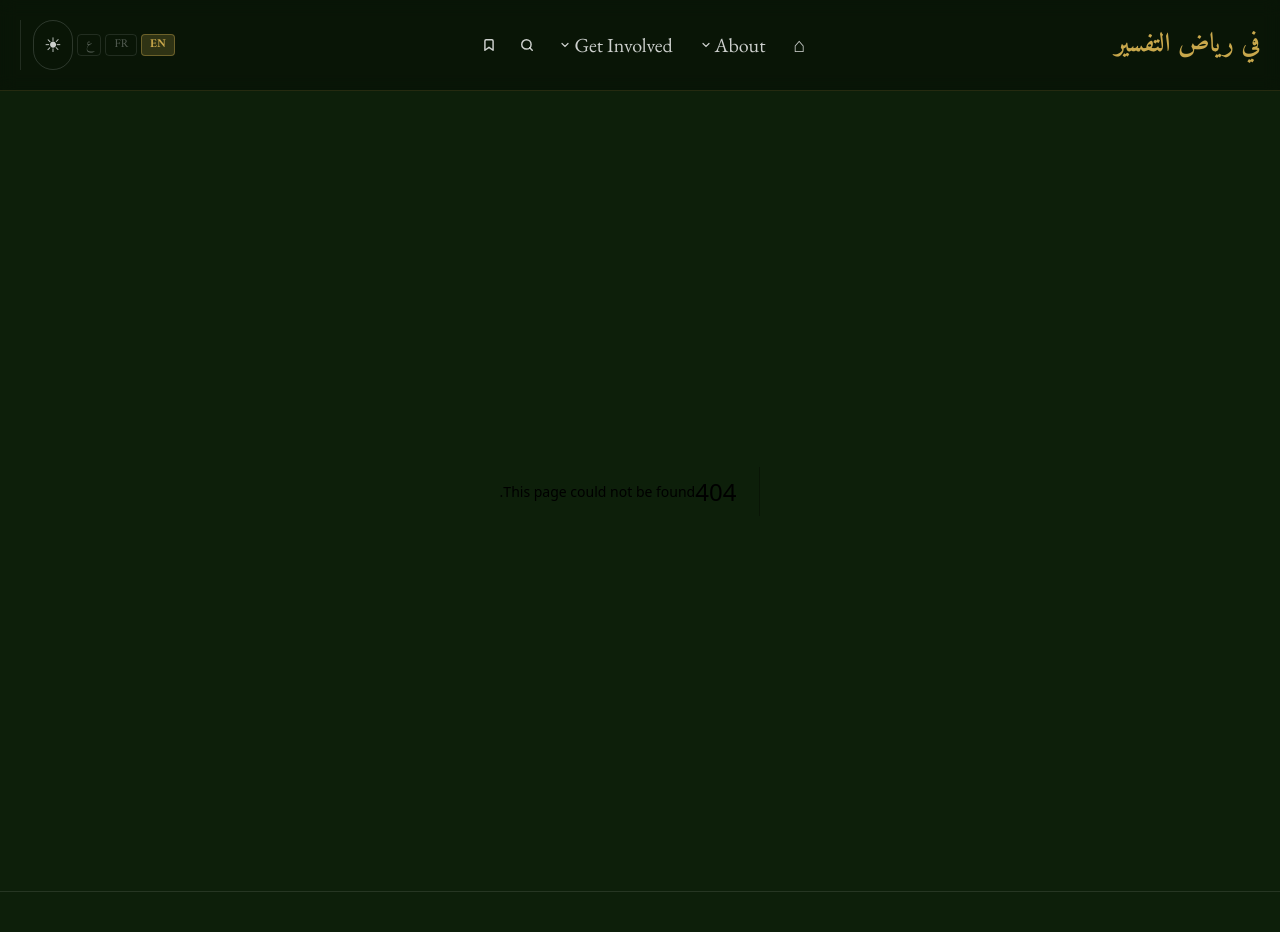
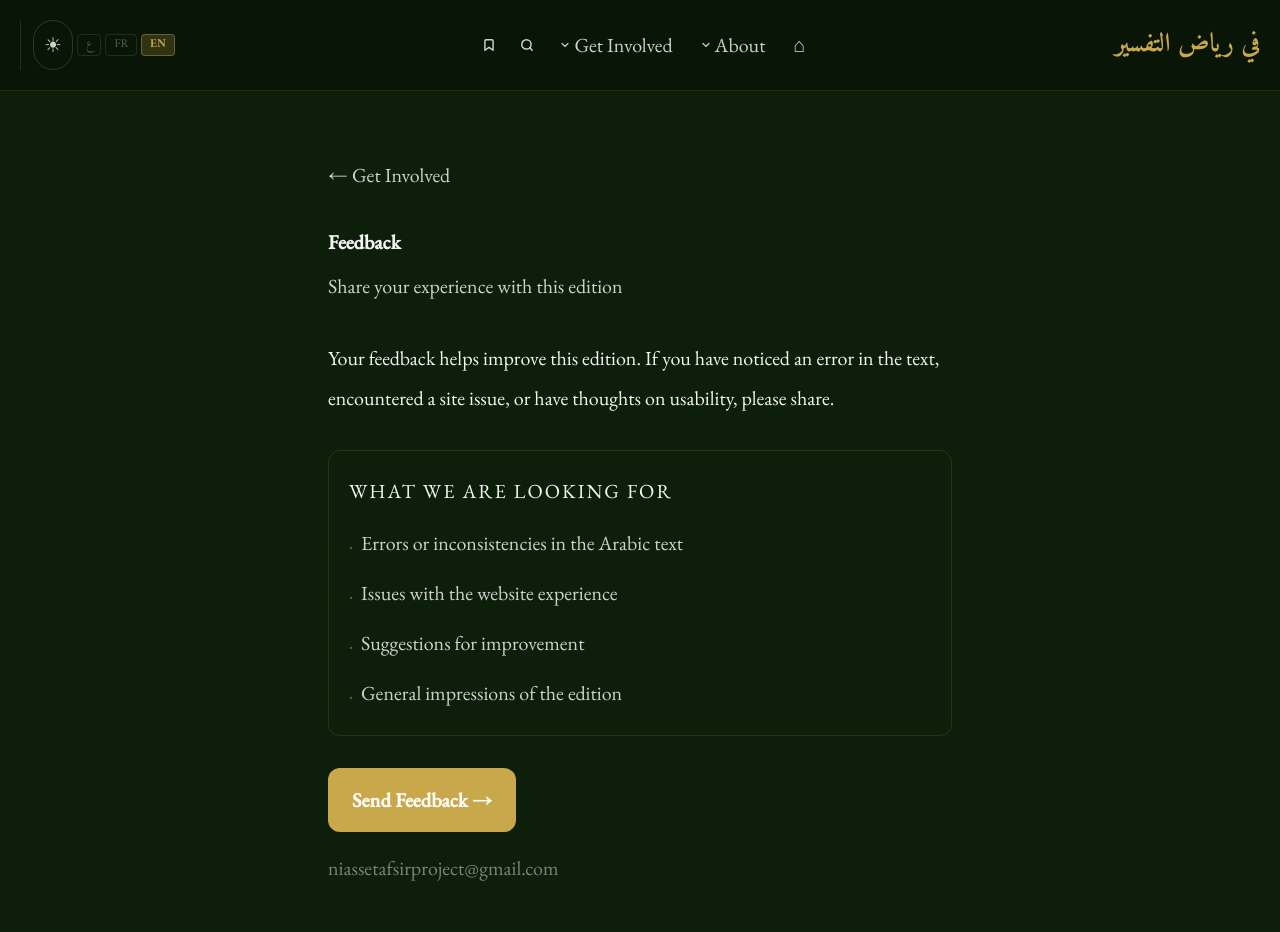
Before and after one commit to niassetafsir/niassetafsir-nextjs, a Next.js app: page /get-involved/feedback in a window 1280 px wide. Before the commit this address had no page. Shown: the top 932 px of the page. Built offline with nearby package versions, Linux system fonts and the light colour scheme.

Commit message:
Separate pages for each Get Involved action; Usul.ai dropdown font sizes (13px/11px)

```diff
--- /dev/null
+++ b/src/app/get-involved/feedback/page.tsx
@@ -0,0 +1,41 @@
+import Link from 'next/link';
+
+export default function Page() {
+  return (
+    <main className="max-w-2xl mx-auto px-6 py-16" dir="ltr">
+      <div className="mb-2">
+        <Link href="/get-involved" className="font-english text-xs text-white/35 hover:text-gold/60 transition-all">
+          ← Get Involved
+        </Link>
+      </div>
+
+      <h1 className="font-english text-white text-3xl font-semibold mt-6 mb-1">Feedback</h1>
+      <p className="font-english text-white/45 text-base mb-8">Share your experience with this edition</p>
+
+      <p className="font-english text-white/75 text-base leading-relaxed mb-8">
+        Your feedback helps improve this edition. If you have noticed an error in the text, encountered a site issue, or have thoughts on usability, please share.
+      </p>
+
+      <div className="border border-gold/15 rounded-xl p-5 mb-8 bg-gold/3">
+        <p className="font-english text-gold/70 text-xs uppercase tracking-widest mb-3">What we are looking for</p>
+        <ul className="space-y-2">
+          <li className="font-english text-white/65 text-sm flex items-start gap-2"><span className="text-gold/50 flex-shrink-0 mt-0.5">·</span>Errors or inconsistencies in the Arabic text</li>
+          <li className="font-english text-white/65 text-sm flex items-start gap-2"><span className="text-gold/50 flex-shrink-0 mt-0.5">·</span>Issues with the website experience</li>
+          <li className="font-english text-white/65 text-sm flex items-start gap-2"><span className="text-gold/50 flex-shrink-0 mt-0.5">·</span>Suggestions for improvement</li>
+          <li className="font-english text-white/65 text-sm flex items-start gap-2"><span className="text-gold/50 flex-shrink-0 mt-0.5">·</span>General impressions of the edition</li>
+        </ul>
+      </div>
+
+      <a
+        href="mailto:niassetafsirproject@gmail.com?subject=Feedback — niassetafsir.org"
+        className="inline-flex items-center gap-2 font-english text-sm text-bg bg-gold hover:bg-gold-light px-6 py-3 rounded-xl font-semibold transition-all"
+      >
+        Send Feedback →
+      </a>
+
+      <p className="font-english text-white/20 text-xs mt-4">
+        niassetafsirproject@gmail.com
+      </p>
+    </main>
+  );
+}
--- /dev/null
+++ b/src/app/get-involved/suggestions/page.tsx
@@ -0,0 +1,41 @@
+import Link from 'next/link';
+
+export default function Page() {
+  return (
+    <main className="max-w-2xl mx-auto px-6 py-16" dir="ltr">
+      <div className="mb-2">
+        <Link href="/get-involved" className="font-english text-xs text-white/35 hover:text-gold/60 transition-all">
+          ← Get Involved
+        </Link>
+      </div>
+
+      <h1 className="font-english text-white text-3xl font-semibold mt-6 mb-1">Suggestions</h1>
+      <p className="font-english text-white/45 text-base mb-8">Ideas for the project</p>
+
+      <p className="font-english text-white/75 text-base leading-relaxed mb-8">
+        This edition is a developing scholarly resource. If you have ideas for features, content, or directions the project could take, your input is welcome.
+      </p>
+
+      <div className="border border-gold/15 rounded-xl p-5 mb-8 bg-gold/3">
+        <p className="font-english text-gold/70 text-xs uppercase tracking-widest mb-3">What we are looking for</p>
+        <ul className="space-y-2">
+          <li className="font-english text-white/65 text-sm flex items-start gap-2"><span className="text-gold/50 flex-shrink-0 mt-0.5">·</span>Feature suggestions for the website</li>
+          <li className="font-english text-white/65 text-sm flex items-start gap-2"><span className="text-gold/50 flex-shrink-0 mt-0.5">·</span>Content that should be included</li>
+          <li className="font-english text-white/65 text-sm flex items-start gap-2"><span className="text-gold/50 flex-shrink-0 mt-0.5">·</span>Research directions or connections</li>
+          <li className="font-english text-white/65 text-sm flex items-start gap-2"><span className="text-gold/50 flex-shrink-0 mt-0.5">·</span>Community or outreach ideas</li>
+        </ul>
+      </div>
+
+      <a
+        href="mailto:niassetafsirproject@gmail.com?subject=Suggestion — niassetafsir.org"
+        className="inline-flex items-center gap-2 font-english text-sm text-bg bg-gold hover:bg-gold-light px-6 py-3 rounded-xl font-semibold transition-all"
+      >
+        Send a Suggestion →
+      </a>
+
+      <p className="font-english text-white/20 text-xs mt-4">
+        niassetafsirproject@gmail.com
+      </p>
+    </main>
+  );
+}
--- /dev/null
+++ b/src/app/get-involved/transcribe/page.tsx
@@ -0,0 +1,41 @@
+import Link from 'next/link';
+
+export default function Page() {
+  return (
+    <main className="max-w-2xl mx-auto px-6 py-16" dir="ltr">
+      <div className="mb-2">
+        <Link href="/get-involved" className="font-english text-xs text-white/35 hover:text-gold/60 transition-all">
+          ← Get Involved
+        </Link>
+      </div>
+
+      <h1 className="font-english text-white text-3xl font-semibold mt-6 mb-1">Transcription Project</h1>
+      <p className="font-english text-white/45 text-base mb-8">Wolof & Hausa Audio Transcription</p>
+
+      <p className="font-english text-white/75 text-base leading-relaxed mb-8">
+        Shaykh Ibrāhīm Niasse delivered this tafsīr primarily in Wolof. Over 120 audio sessions are archived. A transcription project is being initiated to produce written Wolof and Hausa texts from these recordings.
+      </p>
+
+      <div className="border border-gold/15 rounded-xl p-5 mb-8 bg-gold/3">
+        <p className="font-english text-gold/70 text-xs uppercase tracking-widest mb-3">What we are looking for</p>
+        <ul className="space-y-2">
+          <li className="font-english text-white/65 text-sm flex items-start gap-2"><span className="text-gold/50 flex-shrink-0 mt-0.5">·</span>Native or advanced Wolof speaker</li>
+          <li className="font-english text-white/65 text-sm flex items-start gap-2"><span className="text-gold/50 flex-shrink-0 mt-0.5">·</span>Native or advanced Hausa speaker</li>
+          <li className="font-english text-white/65 text-sm flex items-start gap-2"><span className="text-gold/50 flex-shrink-0 mt-0.5">·</span>Experience with classical Islamic terminology preferred</li>
+          <li className="font-english text-white/65 text-sm flex items-start gap-2"><span className="text-gold/50 flex-shrink-0 mt-0.5">·</span>Commitment to a sustained collaborative project</li>
+        </ul>
+      </div>
+
+      <a
+        href="mailto:niassetafsirproject@gmail.com?subject=Transcription Project — niassetafsir.org"
+        className="inline-flex items-center gap-2 font-english text-sm text-bg bg-gold hover:bg-gold-light px-6 py-3 rounded-xl font-semibold transition-all"
+      >
+        Express Interest →
+      </a>
+
+      <p className="font-english text-white/20 text-xs mt-4">
+        niassetafsirproject@gmail.com
+      </p>
+    </main>
+  );
+}
--- /dev/null
+++ b/src/app/get-involved/translate/page.tsx
@@ -0,0 +1,41 @@
+import Link from 'next/link';
+
+export default function Page() {
+  return (
+    <main className="max-w-2xl mx-auto px-6 py-16" dir="ltr">
+      <div className="mb-2">
+        <Link href="/get-involved" className="font-english text-xs text-white/35 hover:text-gold/60 transition-all">
+          ← Get Involved
+        </Link>
+      </div>
+
+      <h1 className="font-english text-white text-3xl font-semibold mt-6 mb-1">Hausa Translation Project</h1>
+      <p className="font-english text-white/45 text-base mb-8">Building the Hausa-language edition</p>
+
+      <p className="font-english text-white/75 text-base leading-relaxed mb-8">
+        The Hausa-speaking tradition of Niasse's teaching is one of the most significant in West Africa. A Hausa-language edition of this tafsīr is a priority for a future phase of this project.
+      </p>
+
+      <div className="border border-gold/15 rounded-xl p-5 mb-8 bg-gold/3">
+        <p className="font-english text-gold/70 text-xs uppercase tracking-widest mb-3">What we are looking for</p>
+        <ul className="space-y-2">
+          <li className="font-english text-white/65 text-sm flex items-start gap-2"><span className="text-gold/50 flex-shrink-0 mt-0.5">·</span>Native or fluent Hausa speaker</li>
+          <li className="font-english text-white/65 text-sm flex items-start gap-2"><span className="text-gold/50 flex-shrink-0 mt-0.5">·</span>Knowledge of classical Arabic preferred</li>
+          <li className="font-english text-white/65 text-sm flex items-start gap-2"><span className="text-gold/50 flex-shrink-0 mt-0.5">·</span>Familiarity with the Tijānī tradition an asset</li>
+          <li className="font-english text-white/65 text-sm flex items-start gap-2"><span className="text-gold/50 flex-shrink-0 mt-0.5">·</span>Commitment to a sustained collaborative project</li>
+        </ul>
+      </div>
+
+      <a
+        href="mailto:niassetafsirproject@gmail.com?subject=Hausa Translation Project — niassetafsir.org"
+        className="inline-flex items-center gap-2 font-english text-sm text-bg bg-gold hover:bg-gold-light px-6 py-3 rounded-xl font-semibold transition-all"
+      >
+        Express Interest →
+      </a>
+
+      <p className="font-english text-white/20 text-xs mt-4">
+        niassetafsirproject@gmail.com
+      </p>
+    </main>
+  );
+}
--- a/src/components/SiteNav.tsx
+++ b/src/components/SiteNav.tsx
@@ -51,8 +51,8 @@ function NavDropdown({ label, items }: { label: string; items: DropdownItem[] })
               onClick={() => setOpen(false)}
               className="flex flex-col items-center px-3 py-2 hover:bg-gold/8 transition-colors border-b border-white/5 last:border-0 text-center"
             >
-              <span className="font-english text-[11px] text-white/80 font-medium tracking-wide">{item.label}</span>
-              {item.sub && <span className="font-english text-[9px] text-white/25 mt-0.5 italic">{item.sub}</span>}
+              <span className="font-english text-[13px] text-white/80 font-medium">{item.label}</span>
+              {item.sub && <span className="font-english text-[11px] text-white/40 mt-0.5">{item.sub}</span>}
             </Link>
           ))}
         </div>
@@ -83,10 +83,10 @@ export default function SiteNav() {
   ];
 
   const CONTRIBUTE_ITEMS: DropdownItem[] = [
-    { label: "Feedback", sub: "", href: "/get-involved#feedback" },
-    { label: "Suggestions", sub: "", href: "/get-involved#suggestions" },
-    { label: "Transcribe", sub: "(Wolof & Hausa Transcription Project)", href: "/get-involved#transcribe" },
-    { label: "Translate", sub: "(Hausa Translation Project)", href: "/get-involved#translate" },
+    { label: "Feedback", sub: "Share your experience", href: "/get-involved/feedback" },
+    { label: "Suggestions", sub: "Ideas for the project", href: "/get-involved/suggestions" },
+    { label: "Transcribe", sub: "Wolof & Hausa Transcription", href: "/get-involved/transcribe" },
+    { label: "Translate", sub: "Hausa Translation Project", href: "/get-involved/translate" },
   ];
 
   return (
```
